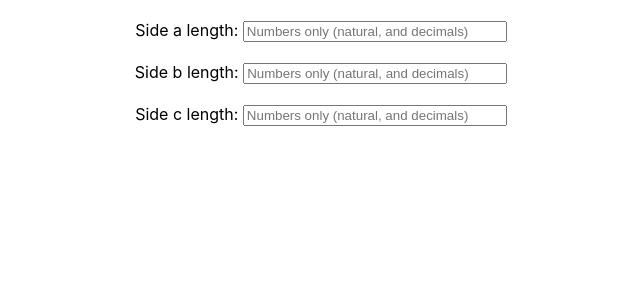
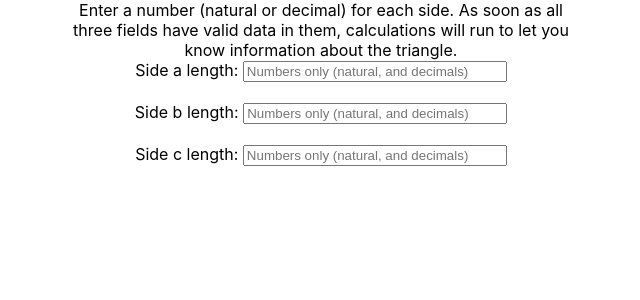
Before and after one commit to tylercasperson/triangle-information, a React (Create React App) app: page / in a window 1280 px wide. Shown: the top 300 px of the page, without its empty margins (319-959 px from the left). Built offline with nearby package versions, Linux system fonts and the light colour scheme.

Commit message:
updated instructions

```diff
--- a/src/App.js
+++ b/src/App.js
@@ -1,11 +1,13 @@
 import React from 'react';
 import './App.css';
 
+import Instructions from './layout/Instructions';
 import Calculations from './layout/Calculations.js';
 
 function App() {
   return (
     <div className='App'>
+      <Instructions />
       <Calculations />
     </div>
   );
--- a/src/layout/Instructions.js
+++ b/src/layout/Instructions.js
@@ -2,10 +2,23 @@ import React from 'react';
 
 const Instructions = () => {
   return (
-    <div>
-      Enter a number for each side. As soon as all three fields have valid data
-      in them, calculations will run to let you know information about the
-      triangle.
+    <div
+      style={{
+        height: '5vh',
+        display: 'flex',
+        justifyContent: 'center',
+      }}
+    >
+      <div
+        style={{
+          width: '40vw',
+          textAlign: 'center',
+        }}
+      >
+        Enter a number (natural or decimal) for each side. As soon as all three
+        fields have valid data in them, calculations will run to let you know
+        information about the triangle.
+      </div>
     </div>
   );
 };
```
Also changed, not shown: 1 other file (tests, documents, lock files or other folders).
